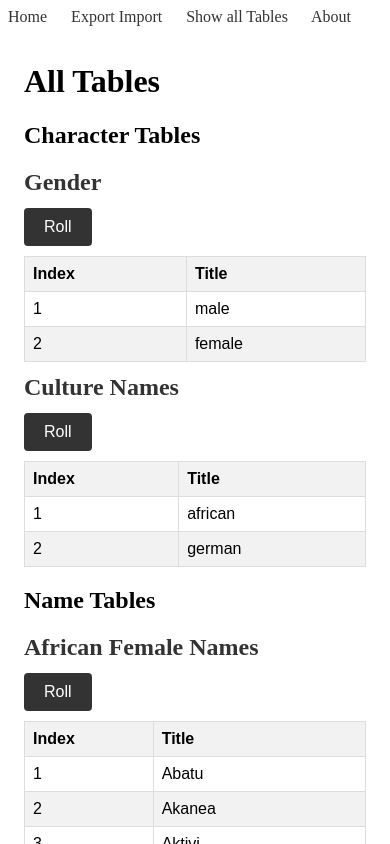
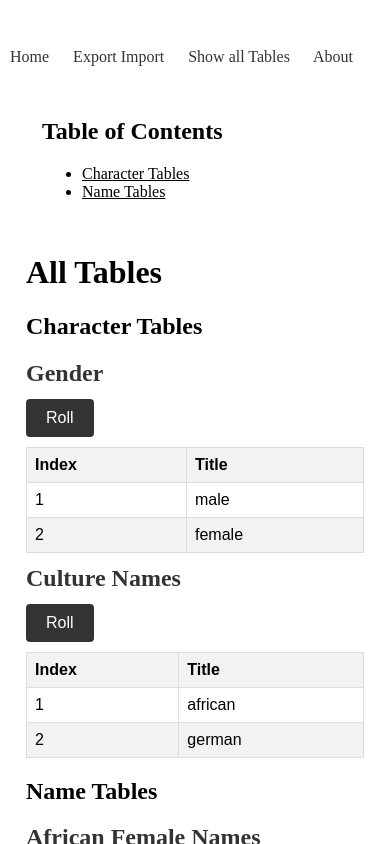
Before and after one commit to SaschaDoe/randomaze, a SvelteKit app: page /tables in a window 390 px wide. Shown: the top 844 px of the page. Built offline with nearby package versions, Linux system fonts and the light colour scheme.

Commit message:
Add side index for tables

```diff
--- a/src/lib/tables/Category.ts
+++ b/src/lib/tables/Category.ts
@@ -2,7 +2,8 @@ import {Table} from "./Table";
 
 export class Category{
     public readonly name: string;
-    private tables: Table[];
+    public tables: Table[];
+    public isOpen: boolean = false;
     constructor(name: string, tables: Table[]) {
         this.name = name;
         this.tables = tables;
--- /dev/null
+++ b/src/routes/store.ts
@@ -0,0 +1,2 @@
+import { writable } from 'svelte/store';
+export const currentHeading = writable(null);
--- a/src/routes/tables/+page.svelte
+++ b/src/routes/tables/+page.svelte
@@ -1,6 +1,7 @@
 <script>
     import {AllTables} from "$lib/tables/AllTables.ts";
     import Table from "./Table.svelte";
+    import SideIndex from "./SideIndex.svelte";
 
 </script>
 <svelte:head>
@@ -8,9 +9,11 @@
     <meta name="description" content="All random tables" />
 </svelte:head>
 
+<SideIndex {AllTables}></SideIndex>
+
 <h1>All Tables</h1>
 {#each AllTables as category}
-    <h2>{category.name}</h2>
+    <h2 id="{category.name}">{category.name}</h2>
     {#each category.tables as table}
         <Table {table}></Table>
         {/each}
--- /dev/null
+++ b/src/routes/tables/SideIndex.svelte
@@ -0,0 +1,82 @@
+<script>
+
+    import {currentHeading} from "../store.ts";
+    import {AllTables} from "$lib/tables/AllTables.ts";
+
+    function toggle(index) {
+        let category = AllTables[index];
+        category.isOpen = !category.isOpen;
+        AllTables[index] = category;
+    }
+</script>
+
+<div id="container">
+    <div id="table-of-contents">
+        <h2>Table of Contents</h2>
+
+        <ul>
+            {#each AllTables as category, index}
+                <li>
+                    <a on:click={() => toggle(index)} href="#{category.name}" class:active={$currentHeading === category.name}>
+                        {category.name}
+                    </a>
+                    <!--
+                   {#if category.isOpen}
+                       <ul>
+                           {#each category.tables as table}
+                               <li>
+                                   <a href="#{table.title}">{table.title}</a>
+                               </li>
+                           {/each}
+                       </ul>
+                   {/if}
+                      -->
+               </li>
+
+            {/each}
+
+        </ul>
+
+    </div>
+</div>
+
+<style>
+    .active {
+        color: purple;
+    }
+
+    a {
+        color: black;
+    }
+
+    #table-of-contents {
+        position: fixed;
+        top: 0;
+        left: 0;
+        padding: 1rem;
+        right: 1080px;
+    }
+
+    :global(body) {
+        max-width: 800px;
+        margin: 0 auto;
+        padding: 10px;
+    }
+
+    /* Add media queries here */
+    @media screen and (max-width: 1200px) {
+        #table-of-contents {
+            position: sticky;
+            top: 0;
+            right: auto;
+            width: 100%;
+            z-index: 10;
+            background-color: white;
+        }
+
+        :global(body) {
+            max-width: 100%;
+            padding-top: 3rem;  /* Ensure body content is not obscured by sticky header */
+        }
+    }
+</style>
--- a/src/routes/tables/Table.svelte
+++ b/src/routes/tables/Table.svelte
@@ -1,6 +1,7 @@
 <script>
     import Modal from "../Modal.svelte";
     import TableModal from "./TableModal.svelte";
+    import {currentHeading} from "../store.ts";
 
     export let table;
     let result = null;
@@ -10,9 +11,21 @@
         result = table.roll();
         showModal = true;
     }
+
+    function observe(node) {
+        const observer = new IntersectionObserver(entries => {
+            entries.forEach(entry => {
+                if (entry.isIntersecting) {
+                    console.log("observed: "+ entry.target.id);
+                    currentHeading.set(entry.target);
+                }
+            });
+        });
+        observer.observe(node);
+    }
 </script>
 
-<h1>{table.title}</h1>
+<h1 id="{table.title}" use:observe>{table.title}</h1>
 <button on:click={() => roll()}>Roll</button>
 
 <table>
```
